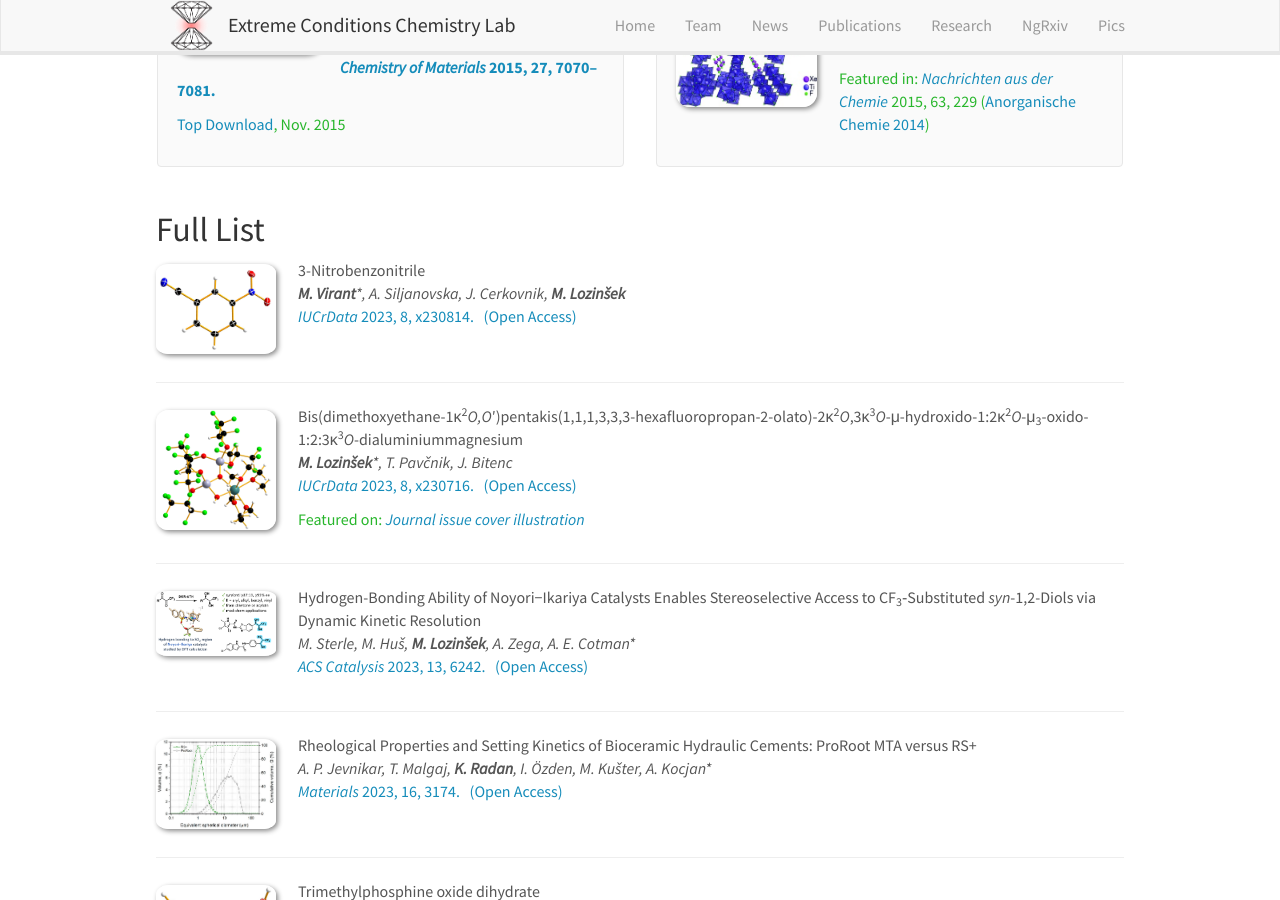
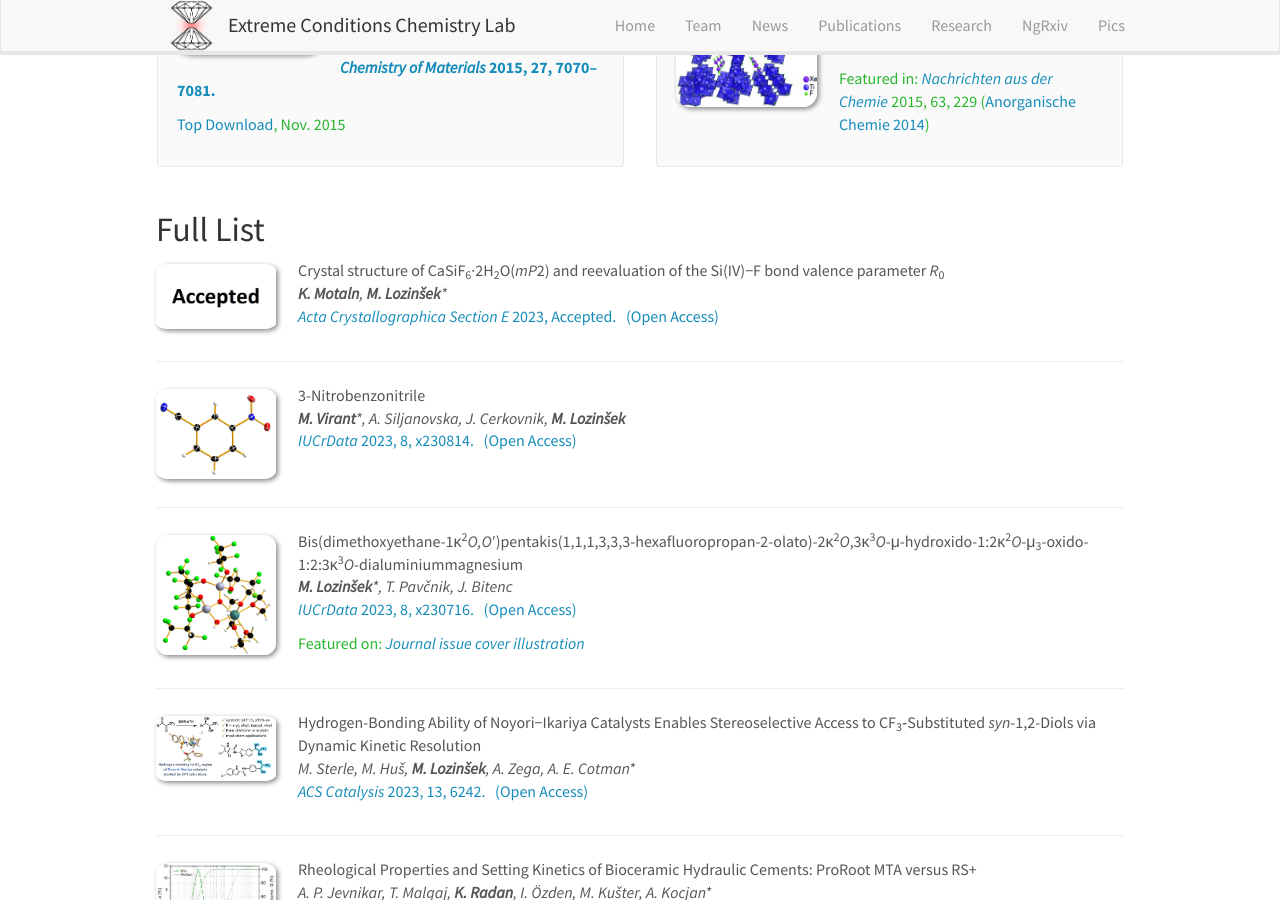
Before and after one commit to eccl-jsi/eccl-jsi.github.io, a Jekyll site: the page built from _pages/publications.md, in a window 1280 px wide and 900 px high, scrolled down 1353 px. Built offline with Jekyll 4.4.1, drawn with Linux system fonts in a browser that asks for light colours; nearby versions of some CDN libraries.

Commit message:
Update publist.yml

```diff
--- a/_data/publist.yml
+++ b/_data/publist.yml
@@ -1,4 +1,13 @@
 ---
+-
+  authors: "<b>K. Motaln</b>, <b>M. Lozinšek</b>*"
+  description: ""
+  highlight: 0
+  image: Accepted.jpg
+  link:
+    display: "<i>Acta Crystallographica Section E</i> 2023, Accepted. &nbsp;&nbsp;(Open Access)"
+    url: "https://journals.iucr.org/e/"
+  title: "Crystal structure of CaSiF<sub>6</sub>·2H<sub>2</sub>O(<i>mP</i>2) and reevaluation of the Si(IV)−F bond valence parameter <i>R</i><sub>0</sub>"
 -
   authors: "<b>M. Virant</b>*, A. Siljanovska, J. Cerkovnik, <b>M. Lozinšek</b>"
   description: ""
```
